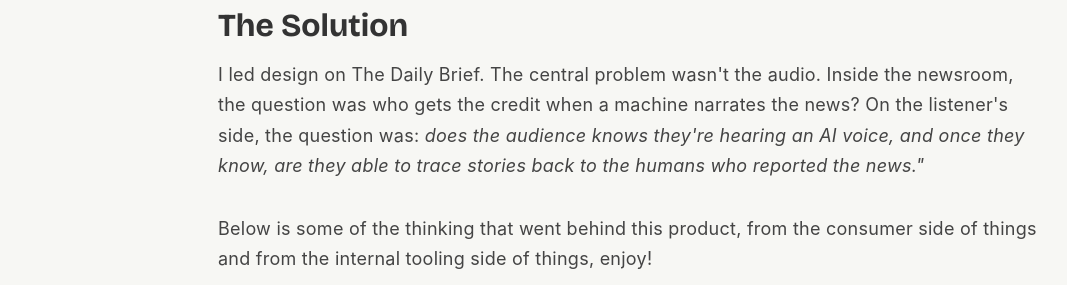
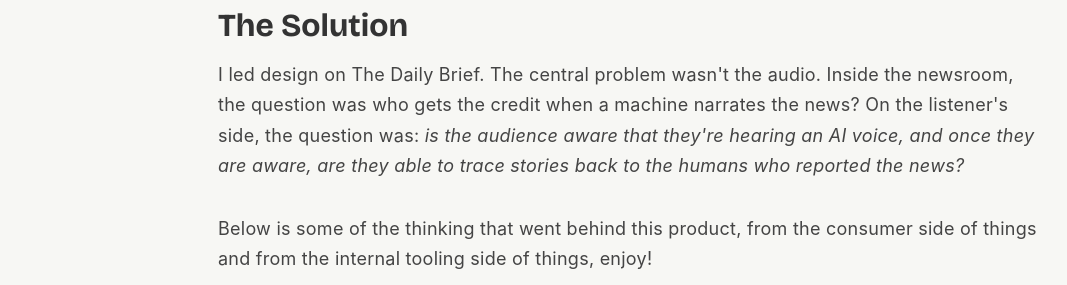
Before and after one commit to Elapache98/Portfolio, a plain HTML site: page daily-brief.html in a window 1280 px wide. Shown: the part 2160-2445 px from the top of the page, without its empty margins (112-1179 px from the left). Drawn offline with nearby package versions, Linux system fonts and the light colour scheme.

Commit message:
Refine lead paragraph wording in daily-brief.html for clarity and improved audience understanding of AI voice awareness.

```diff
--- a/daily-brief.html
+++ b/daily-brief.html
@@ -160,7 +160,7 @@
       </div>
 
       <h2 id="solution">The Solution</h2>
-      <p class="lead-paragraph">I led design on The Daily Brief. The central problem wasn't the audio. Inside the newsroom, the question was who gets the credit when a machine narrates the news? On the listener's side, the question was: <i>does the audience knows they're hearing an AI voice, and once they know, are they able to trace stories back to the humans who reported the news."</i></p>
+      <p class="lead-paragraph">I led design on The Daily Brief. The central problem wasn't the audio. Inside the newsroom, the question was who gets the credit when a machine narrates the news? On the listener's side, the question was: <i>is the audience aware that they're hearing an AI voice, and once they are aware, are they able to trace stories back to the humans who reported the news?</i></p>
       <p class="lead-paragraph">Below is some of the thinking that went behind this product, from the consumer side of things and from the internal tooling side of things, enjoy!</p>
 
       <div class="content-image figma-embed-wrap">
```
